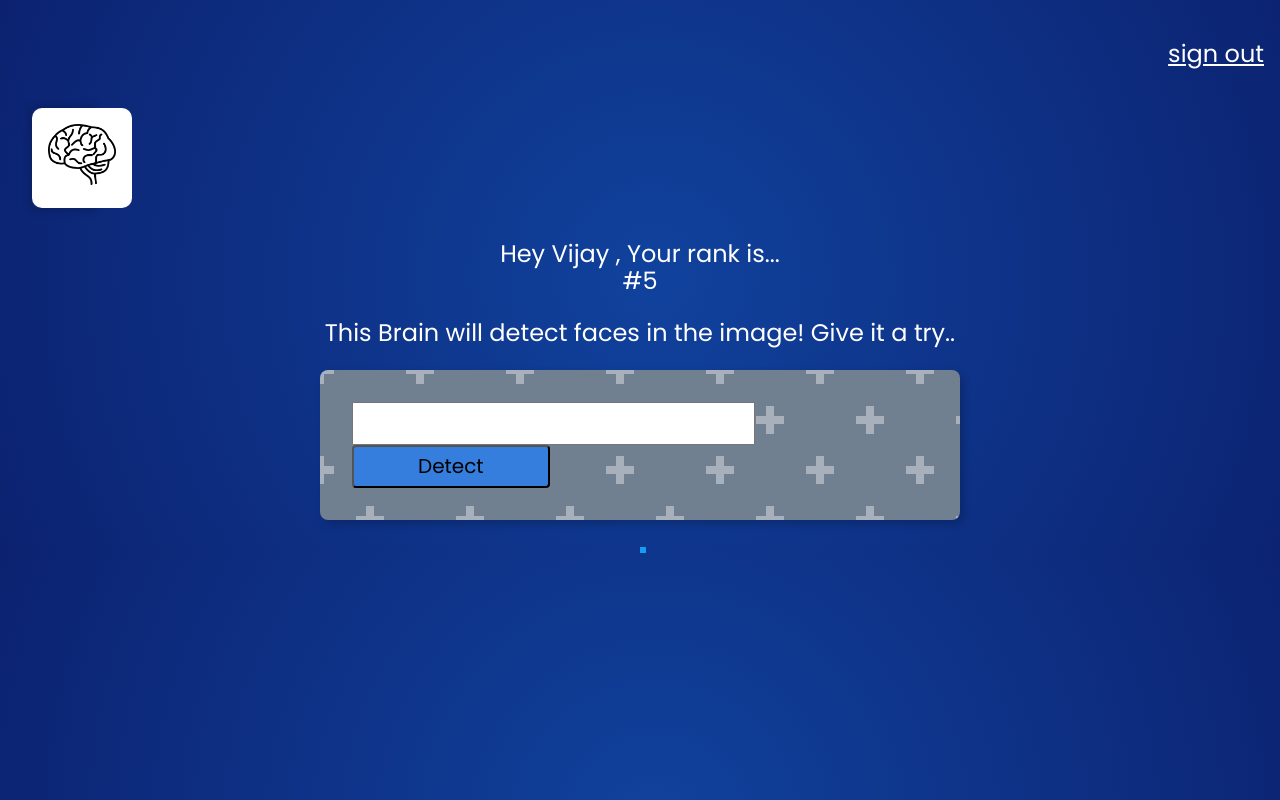
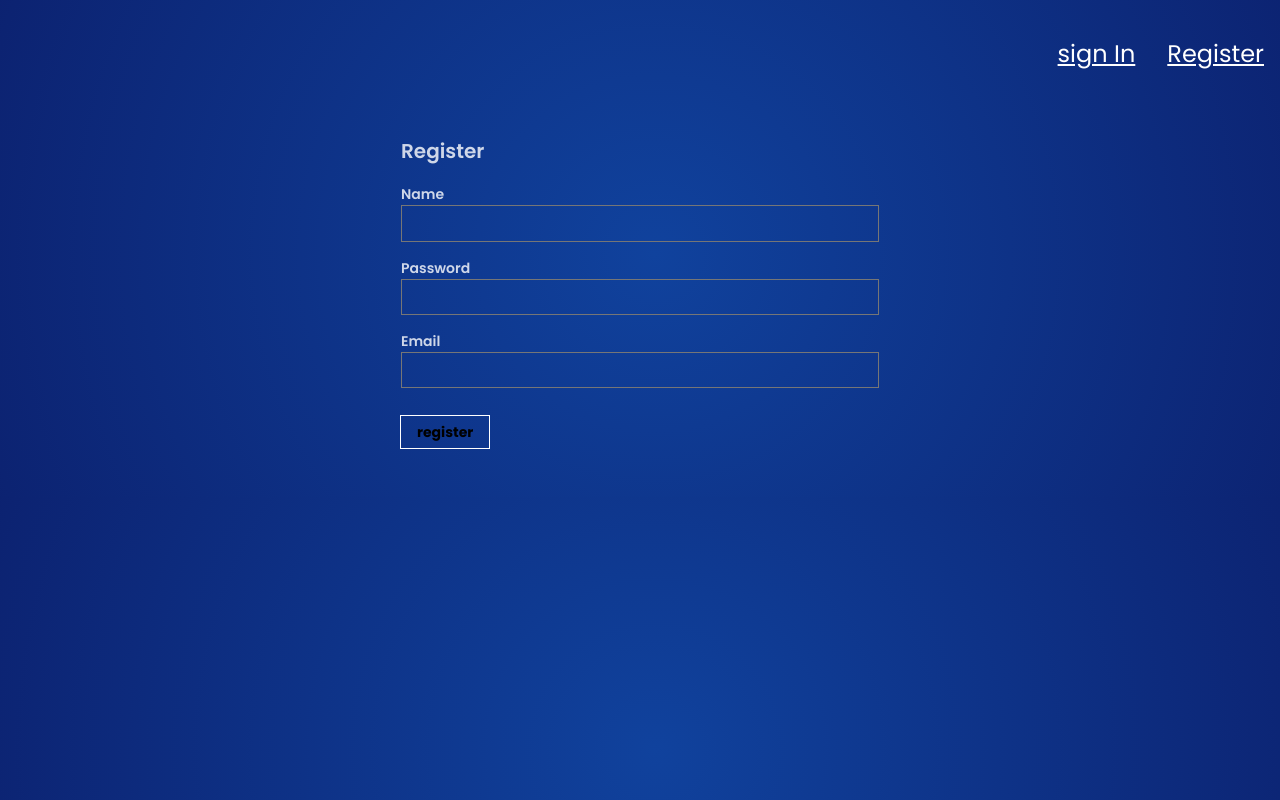
Before and after one commit to vijayarun00100/FaceDetection, a React (Create React App) app in the folder facedetection/: page / in a window 1280 px wide. Built offline with nearby package versions, Linux system fonts and the light colour scheme.

Commit message:
Signin & Signout actions for users

```diff
--- a/facedetection/src/App.js
+++ b/facedetection/src/App.js
@@ -4,6 +4,8 @@
 import Link from './imagelink/imagelink';
 import Rank from './rank/rank';
 import Detection from './detection/detection';
+import Signin from './Signin/signin';
+import Register from './register.js/register';
 import 'tachyons';
 import React from 'react';
 
@@ -51,6 +53,8 @@
       input:'',
       imageurl:'',
       box:'',
+      router:'',
+      Issigned:false,
     }
   }
 
@@ -78,6 +82,8 @@
     this.setState({ input: event.target.value });
   }
 
+
+
   error = (val) => {
     return{leftCol : val,
     topRow : 0,
@@ -104,15 +110,39 @@
         })
   }
 
+  OnSwitch = (val) => {
+
+    if(val === 'home'){
+      this.setState({Issigned:true});
+      console.log('signout'+this.state.Issigned)
+    }else{
+      this.setState({Issigned:false});
+    }
+    this.setState({router:val})
+  }
+
+  OnCheck = () => {
+    this.setState({Issigned:true})
+  }
 
   render() {
   return(
     <div className="App">
-    <Navigation />
-    <Logo />
-    <Rank />
-    <Link OnInput={this.OnInput} OnButton={this.OnButton}/>
-    <Detection box={this.state.box} ImageURL={this.state.imageurl}/>
+      <Navigation OnSwitch={this.OnSwitch} Issigned={this.state.Issigned}/>
+      {this.state.router === 'home' ?
+      <div>
+        <Logo />
+        <Rank />
+        <Link OnInput={this.OnInput} OnButton={this.OnButton}/>
+        <Detection box={this.state.box} ImageURL={this.state.imageurl}/>
+      </div>
+      :(
+        this.state.router  === 'signin' ? <Signin OnSwitch={this.OnSwitch} /> : <Register OnSwitch={this.OnSwitch} />
+      )
+      }
+
+
+
     </div>
     )
   };
--- /dev/null
+++ b/facedetection/src/Signin/signin.js
@@ -0,0 +1,31 @@
+import React from "react";
+
+function signin({OnSwitch}){
+    return(
+        <div>
+            <main className="pa4 white-80">
+              <div className="measure center">
+                <fieldset id="sign_up" className="ba b--transparent ph0 mh0">
+                  <legend className="f4 fw6 ph0 mh0">Sign In</legend>
+                  <div className="mt3">
+                    <label className="db fw6 lh-copy f6" htmlFor="email-address">Email</label>
+                    <input className="pa2 input-reset ba bg-transparent hover-bg-black hover-white w-100" type="email" name="email-address"  id="email-address" />
+                  </div>
+                  <div className="mv3">
+                    <label className="db fw6 lh-copy f6" htmlFor="password">Password</label>
+                    <input className="b pa2 input-reset ba bg-transparent hover-bg-black hover-white w-100" type="password" name="password"  id="password" />
+                  </div>
+                </fieldset>
+                <div className="">
+                  <input className="b ph3 pv2 input-reset ba b--white bg-transparent grow pointer f6 dib" type="submit" value="Sign in" onClick={() => OnSwitch('home')} />
+                </div>
+                <div className="lh-copy mt3">
+                  <input className="b ph3 pv2 input-reset ba b--white bg-transparent grow pointer f6 dib" type="submit" value="register" onClick={() => OnSwitch('register')} />
+
+                </div>
+              </div>
+            </main>
+        </div>
+    )
+}
+export default signin;
--- a/facedetection/src/navigation/navigation.js
+++ b/facedetection/src/navigation/navigation.js
@@ -1,11 +1,22 @@
 import React from "react";
 
-function Navigation() {
-    return (
-        <nav style={{ display: 'flex', justifyContent: 'flex-end', alignItems: 'center', width: '100%' }}>
-            <p className="f3 link dim underline white pointer pa3">sign out</p>
-        </nav>
-    );
+function Navigation({OnSwitch,Issigned}) {
+    if(Issigned){
+        return(
+            <nav style={{ display: 'flex', justifyContent: 'flex-end', alignItems: 'center', width: '100%' }}>
+            <p className="f3 link dim underline white pointer pa3" onClick={() => OnSwitch('signin')}>sign out</p>
+            </nav>
+        )
+    }else{
+        return (
+            <nav style={{ display: 'flex', justifyContent: 'flex-end', alignItems: 'center', width: '100%' }}>
+                <p className="f3 link dim underline white pointer pa3" onClick={() => OnSwitch('signin')}>sign In</p>
+                <p className="f3 link dim underline white pointer pa3" onClick={() => OnSwitch('register')}>Register</p>
+            </nav>
+
+        );
+    }
+
 }
 
 export default Navigation;
--- /dev/null
+++ b/facedetection/src/register.js/register.js
@@ -0,0 +1,33 @@
+import React from "react";
+
+function register({OnSwitch}){
+    return(
+        <div>
+            <main className="pa4 white-80">
+              <div className="measure center">
+                <fieldset id="sign_up" className="ba b--transparent ph0 mh0">
+                  <legend className="f4 fw6 ph0 mh0">Register</legend>
+                  <div className="mt3">
+                    <label className="db fw6 lh-copy f6" htmlFor="Name">Name</label>
+                    <input className="pa2 input-reset ba bg-transparent hover-bg-black hover-white w-100" type="text" name="name"  id="name" />
+                  </div>
+                  <div className="mv3">
+                    <label className="db fw6 lh-copy f6" htmlFor="password">Password</label>
+                    <input className="b pa2 input-reset ba bg-transparent hover-bg-black hover-white w-100" type="password" name="password"  id="password" />
+                  </div>
+                  <div className="mv3">
+                    <label className="db fw6 lh-copy f6" htmlFor="Email">Email</label>
+                    <input className="b pa2 input-reset ba bg-transparent hover-bg-black hover-white w-100" type="email" name="email"  id="email" />
+                  </div>
+                </fieldset>
+                <div className="">
+                  <input className="b ph3 pv2 input-reset ba b--white bg-transparent grow pointer f6 dib" type="submit" value="register" onClick={() => OnSwitch('home')} />
+                </div>
+                <div className="lh-copy mt3">
+                </div>
+              </div>
+            </main>
+        </div>
+    )
+}
+export default register;
```
Also changed, not shown: facedetection/src/detection/detection.js (line endings or trailing spaces).
